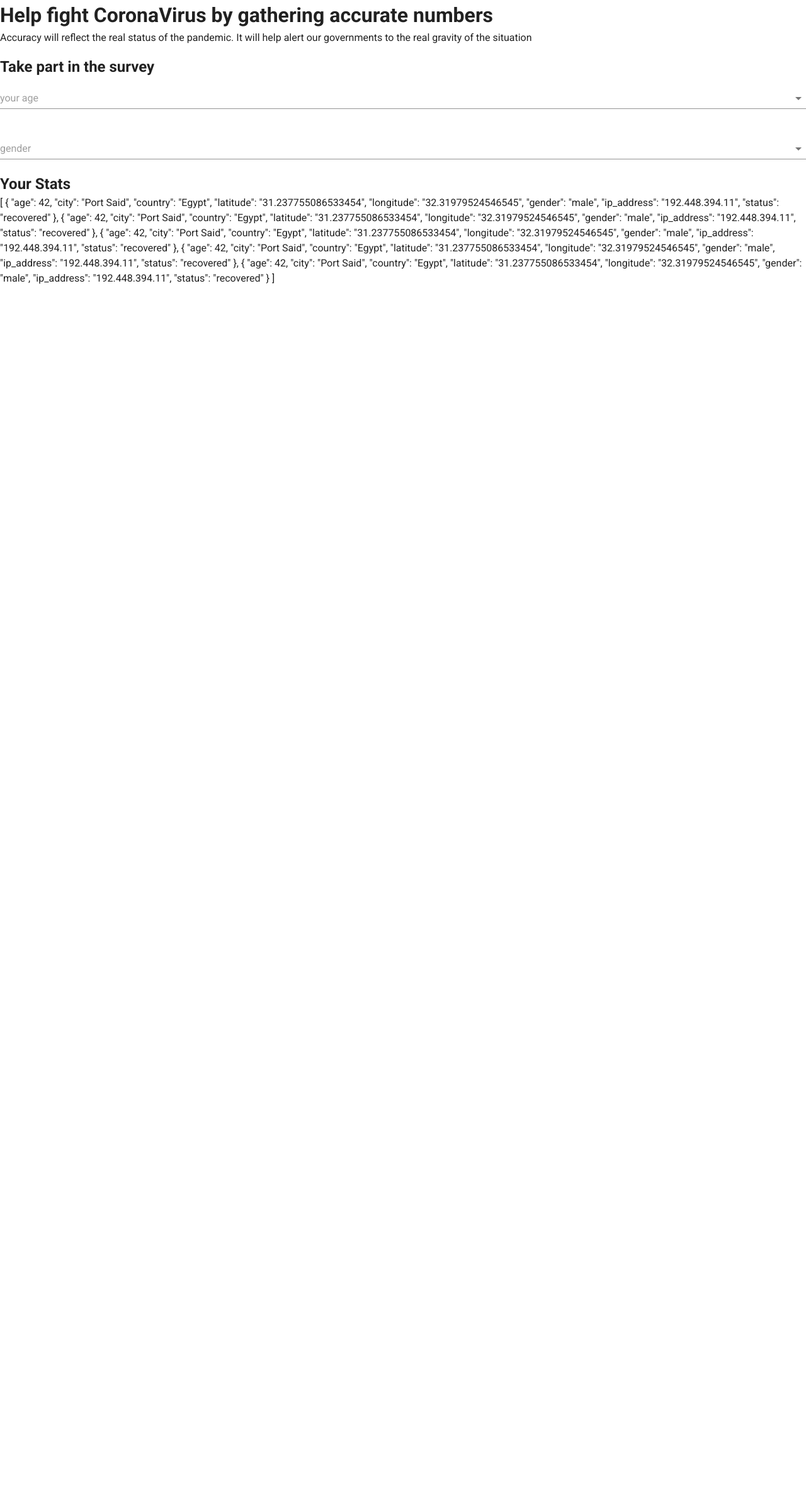
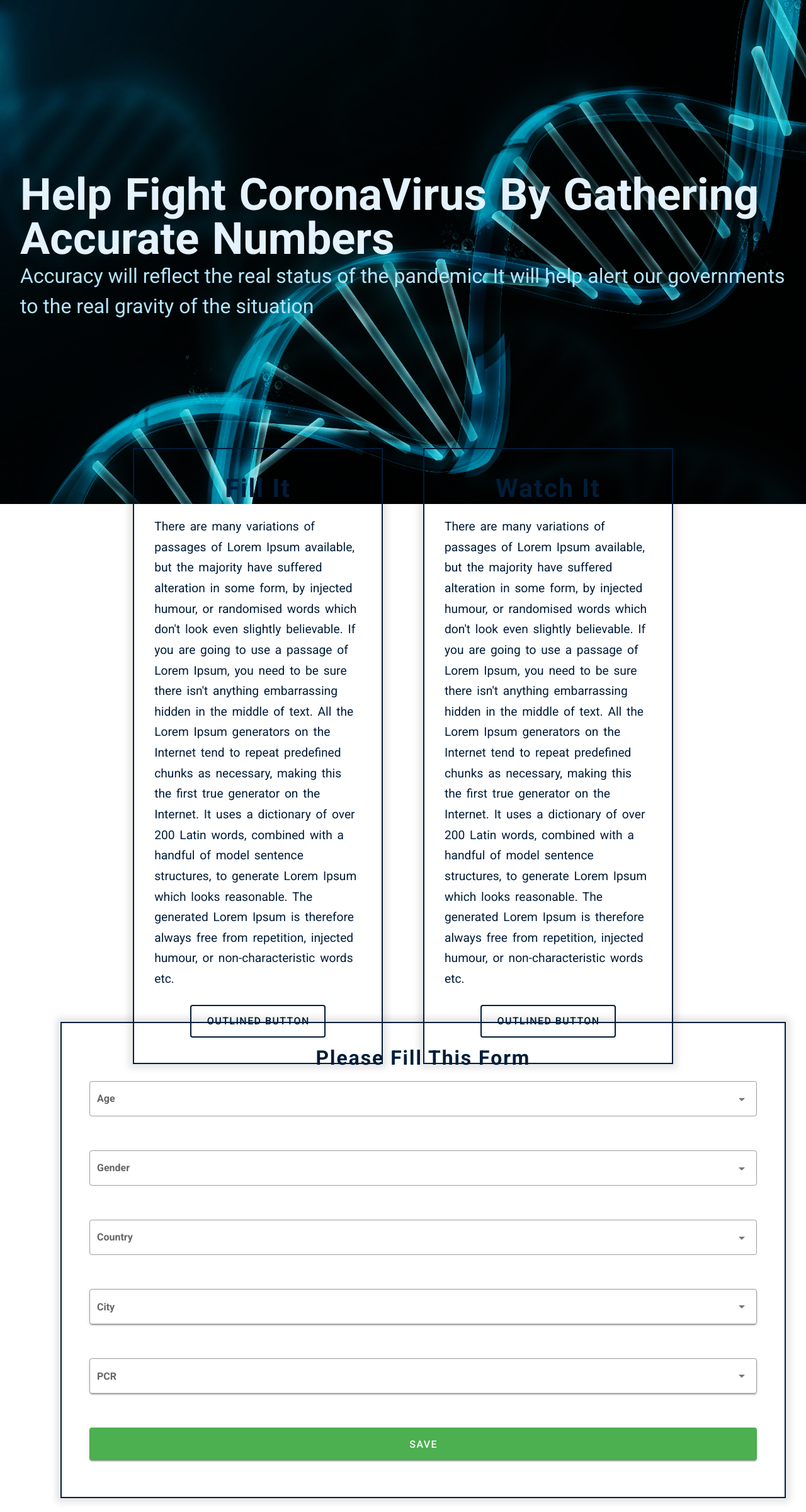
Before and after one commit to samicodesit/corona-stats, a Vue app: page / in a window 1280 px wide. Shown: the whole page at 63% size. Before the commit the page ends 800 px from the top, so only its background shows below. Built offline with nearby package versions, Linux system fonts and the light colour scheme.

Commit message:
finishing primary layout

```diff
--- a/src/App.vue
+++ b/src/App.vue
@@ -19,3 +19,15 @@ export default {
   })
 };
 </script>
+<style>
+*,
+*::before,
+*::after {
+  box-sizing: border-box;
+  margin: 0;
+  padding: 0;
+}
+html {
+  scroll-behavior: smooth;
+}
+</style>
--- a/src/components/Main.vue
+++ b/src/components/Main.vue
@@ -1,39 +1,170 @@
 <template>
   <div>
-    <h1>Help fight CoronaVirus by gathering accurate numbers</h1>
-    <p>Accuracy will reflect the real status of the pandemic. It will help alert our governments to the real gravity of the situation</p>
+    <section class="mainSection">
+      <h1 class="mainSection-mantra">Help fight CoronaVirus by gathering accurate numbers</h1>
+      <p
+        class="mainSection-subtitle"
+      >Accuracy will reflect the real status of the pandemic. It will help alert our governments to the real gravity of the situation</p>
+    </section>
+    <section class="secondSection">
+      <div class="secodSectionSurvey">
+        <div class="card">
+          <div class="card-title">
+            <h2>Fill it</h2>
+          </div>
+          <div class="card-text">
+            <p>There are many variations of passages of Lorem Ipsum available, but the majority have suffered alteration in some form, by injected humour, or randomised words which don't look even slightly believable. If you are going to use a passage of Lorem Ipsum, you need to be sure there isn't anything embarrassing hidden in the middle of text. All the Lorem Ipsum generators on the Internet tend to repeat predefined chunks as necessary, making this the first true generator on the Internet. It uses a dictionary of over 200 Latin words, combined with a handful of model sentence structures, to generate Lorem Ipsum which looks reasonable. The generated Lorem Ipsum is therefore always free from repetition, injected humour, or non-characteristic words etc.</p>
+          </div>
+          <div class="card-button">
+            <v-btn class="ma-2" outlined color="primary" x-large>Outlined Button</v-btn>
+          </div>
+        </div>
+      </div>
+      <div class="secondSectionCharts">
+        <div class="card">
+          <div class="card-title">
+            <h2>watch it</h2>
+          </div>
+          <div class="card-text">
+            <p>There are many variations of passages of Lorem Ipsum available, but the majority have suffered alteration in some form, by injected humour, or randomised words which don't look even slightly believable. If you are going to use a passage of Lorem Ipsum, you need to be sure there isn't anything embarrassing hidden in the middle of text. All the Lorem Ipsum generators on the Internet tend to repeat predefined chunks as necessary, making this the first true generator on the Internet. It uses a dictionary of over 200 Latin words, combined with a handful of model sentence structures, to generate Lorem Ipsum which looks reasonable. The generated Lorem Ipsum is therefore always free from repetition, injected humour, or non-characteristic words etc.</p>
+          </div>
+          <div class="card-button">
+            <v-btn class="ma-2" outlined color="primary" x-large>Outlined Button</v-btn>
+          </div>
+        </div>
+      </div>
+    </section>
+    <section class="surveySection" id="survey">
+      <div class="surveyForm">
+        <div class="card form-card">
+          <div class="card-title">
+            <h3>please fill this form</h3>
+            <v-container fluid>
+              <v-row align="center">
+                <v-col class="d-flex" cols="12" sm="12">
+                  <v-select :items="items" label="Age" outlined></v-select>
+                </v-col>
 
-    <survey-form />
-    <stats />
+                <v-col class="d-flex" cols="12" sm="12">
+                  <v-select :items="items" outlined label="Gender"></v-select>
+                </v-col>
+
+                <v-col class="d-flex" cols="12" sm="12">
+                  <v-select :items="items" label="Country" outlined></v-select>
+                </v-col>
+
+                <v-col class="d-flex" cols="12" sm="12">
+                  <v-select :items="items" label="City" solo outlined></v-select>
+                </v-col>
+                <v-col class="d-flex" cols="12" sm="12">
+                  <v-select :items="items" label="PCR" solo outlined></v-select>
+                </v-col>
+                <v-col class="d-flex" cols="12" sm="12">
+                  <v-btn x-large color="success" dark block>Save</v-btn>
+                </v-col>
+              </v-row>
+            </v-container>
+          </div>
+        </div>
+      </div>
+    </section>
+    <!-- <h1>Help fight CoronaVirus by gathering accurate numbers</h1>
+    <p>Accuracy will reflect the real status of the pandemic. It will help alert our governments to the real gravity of the situation</p>-->
+
+    <!-- <survey-form /> -->
+    <!-- <stats /> -->
   </div>
 </template>
 
 <script>
-import Stats from "@/components/Stats";
-import SurveyForm from "@/components/SurveyForm";
+// import Stats from "@/components/Stats";
+// import SurveyForm from "@/components/SurveyForm";
 export default {
   components: {
-    Stats,
-    SurveyForm
+    // Stats,
+    // SurveyForm
   },
   name: "Main",
   mounted() {}
 };
 </script>
 
-<style scoped>
-h3 {
-  margin: 40px 0 0;
+<style>
+.mainSection {
+  height: 100vh;
+  display: flex;
+  flex-direction: column;
+  align-items: center;
+  justify-content: center;
+  background: url("../assets/cover.jpg"), url("../assets/cover.jpg"), #b2ebf2;
+  background-size: cover;
+  background-blend-mode: multiply;
+  padding: 0 2em;
 }
-ul {
-  list-style-type: none;
-  padding: 0;
+.mainSection-mantra {
+  font-size: 4.4rem;
+  word-spacing: 3px;
+  text-transform: capitalize;
+  color: #e3f2fd;
+  line-height: 1;
 }
-li {
-  display: inline-block;
-  margin: 0 10px;
+.mainSection-subtitle {
+  font-size: 2rem;
+  color: #b3e5fc;
 }
-a {
-  color: #42b983;
+.secondSection {
+  height: 100vh;
+  display: flex;
+  flex-direction: row;
+  align-items: center;
+  justify-content: center;
+  padding: 16em 4em;
+}
+.secodSectionSurvey {
+  flex: 0 0 40%;
+}
+.secondSectionCharts {
+  flex: 0 0 40%;
+}
+.card {
+  padding: 2em;
+  display: flex;
+  flex-direction: column;
+  align-items: center;
+  justify-content: space-around;
+  border: 2px solid rgb(0, 29, 58);
+  margin: 0 2em;
+  box-shadow: 0 0 10px 7px rgba(0, 0, 0, 0.1);
+}
+.card-title {
+  font-size: 1.7rem;
+  text-transform: capitalize;
+  letter-spacing: 2px;
+  color: rgb(0, 29, 58);
+  margin-bottom: 0.5em;
+  font-weight: bold;
+  text-align: center;
+}
+.card-text {
+  font-size: 1.2em;
+  line-height: 1.7;
+  word-spacing: 3px;
+  color: rgb(0, 29, 58);
+}
+.card-button button {
+  border: 2px solid rgb(0, 29, 58);
+}
+.card-button span {
+  color: rgb(0, 29, 58);
+}
+.surveySection {
+  display: flex;
+  align-items: center;
+  justify-content: center;
+  height: 100vh;
+  padding: 4em;
+}
+.form-card {
+  width: 100%;
 }
 </style>
```
Also changed, not shown: src/assets/cover.jpg (added).
